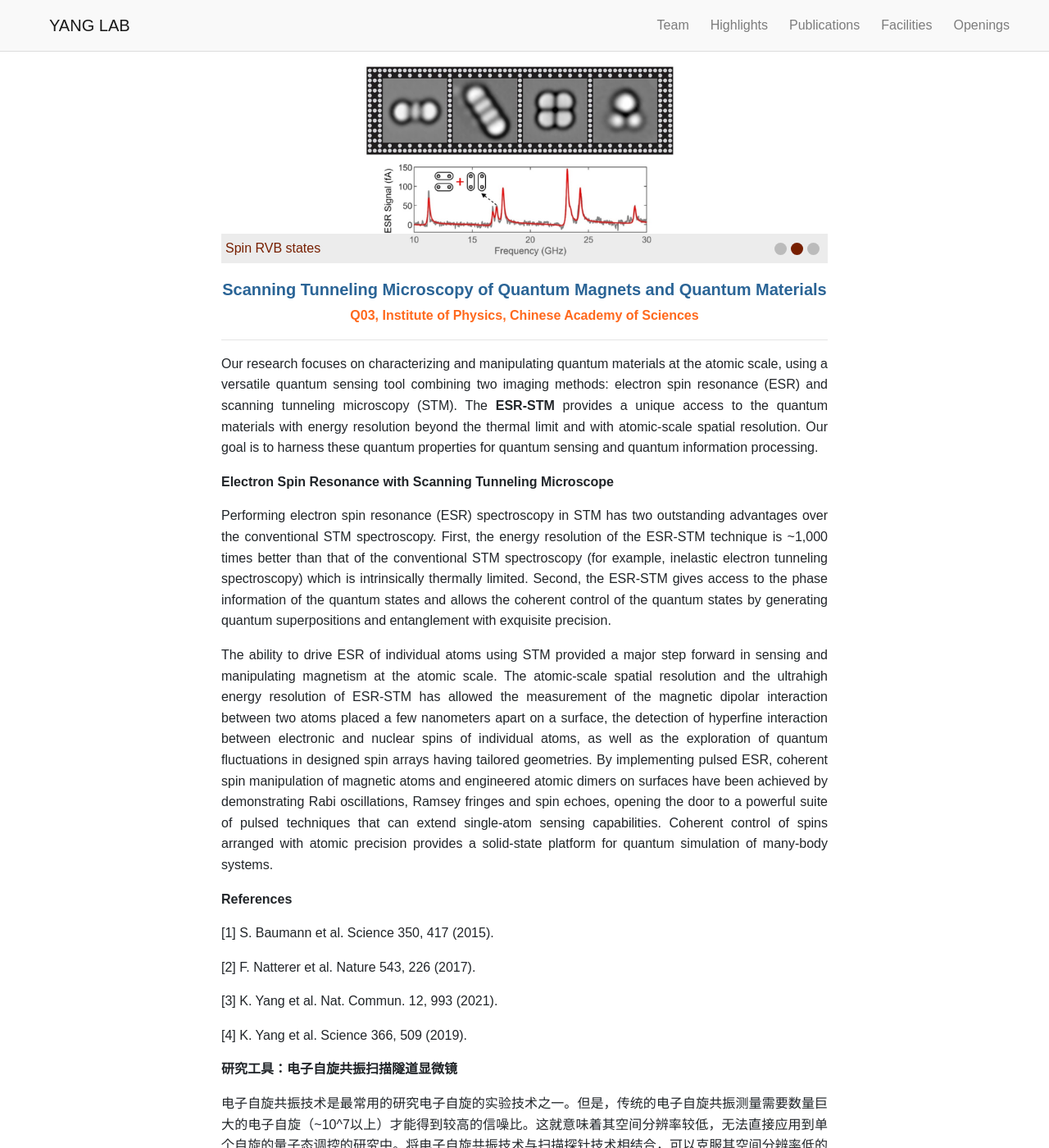
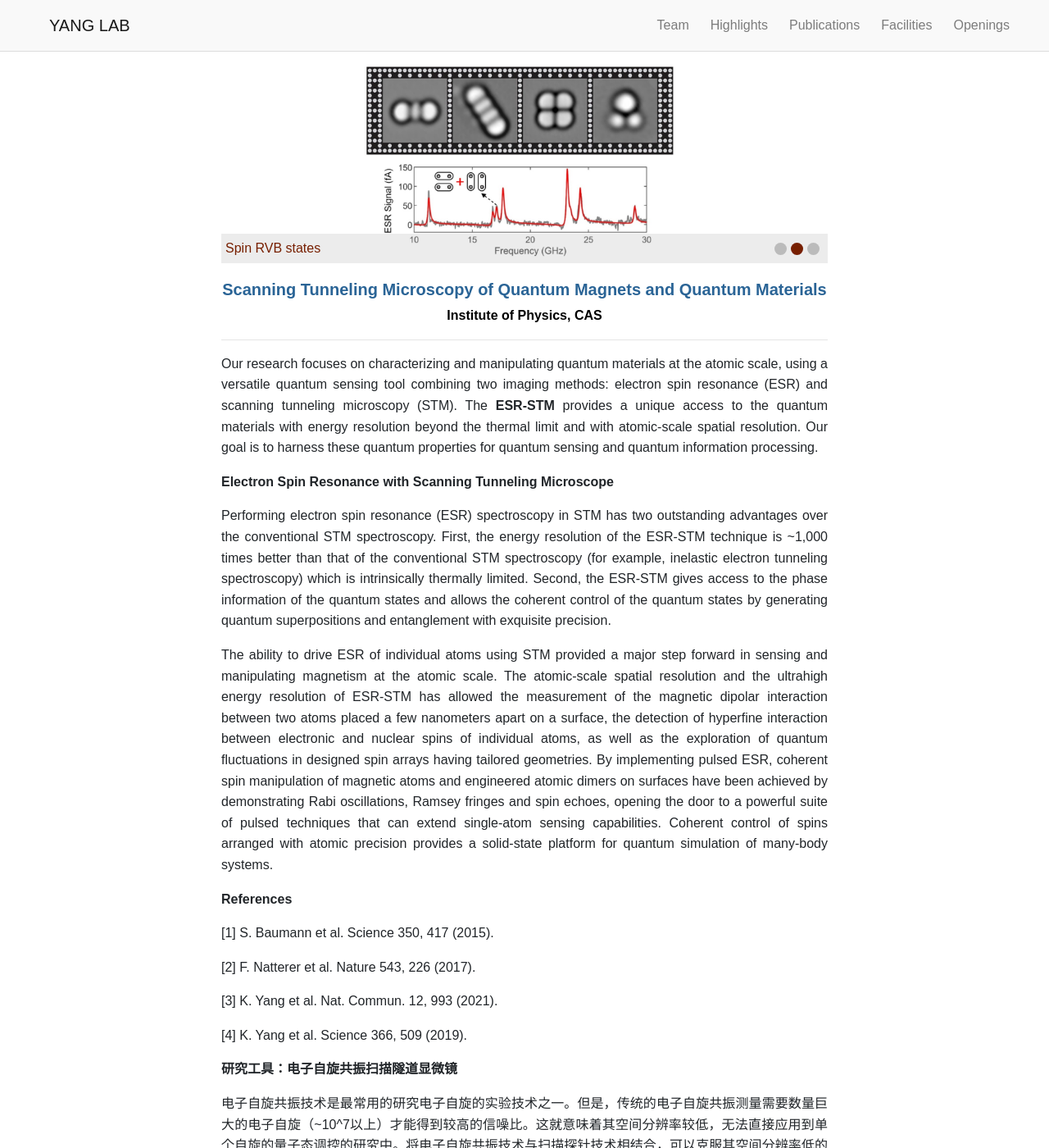
Before and after one commit to ZoomWuun/Q03i, a Jekyll site: the page built from _pages/home.md, in a window 1280 px wide and 1400 px high. Shown: the whole window at 82% size. Built offline with Jekyll 4.4.1, drawn with Linux system fonts in a browser that asks for light colours.

Commit message:
Add files via upload

```diff
--- a/_layouts/homelay.html
+++ b/_layouts/homelay.html
@@ -30,7 +30,7 @@ layout: default
 
 <div class="highlight">
     <h2>Scanning Tunneling Microscopy of Quantum Magnets and Quantum Materials</h2>
-    <h3><a href="https://english.iop.cas.cn/" target="_blank">Q03, Institute of Physics, Chinese Academy of Sciences</a></h3>
+    <h3><a href="https://english.iop.cas.cn/" target="_blank" class="black-link">Institute of Physics, CAS</a></h3>
 </div>
 
 {{ content }}
@@ -70,6 +70,9 @@ layout: default
         .highlight h2 {
             font-size: 20px;
         }
+    }
+    .black-link {
+        color: black;
     }
 
     .carousel {
```
